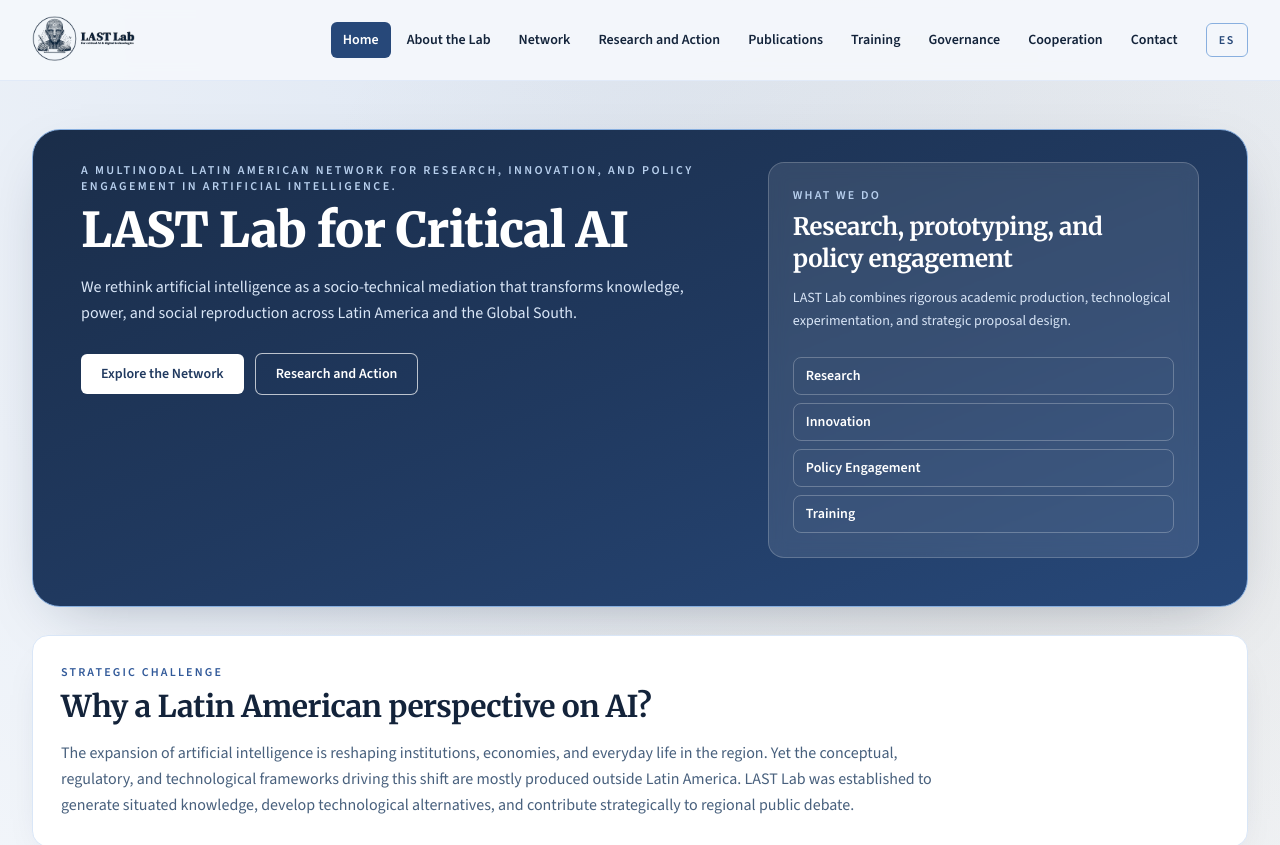
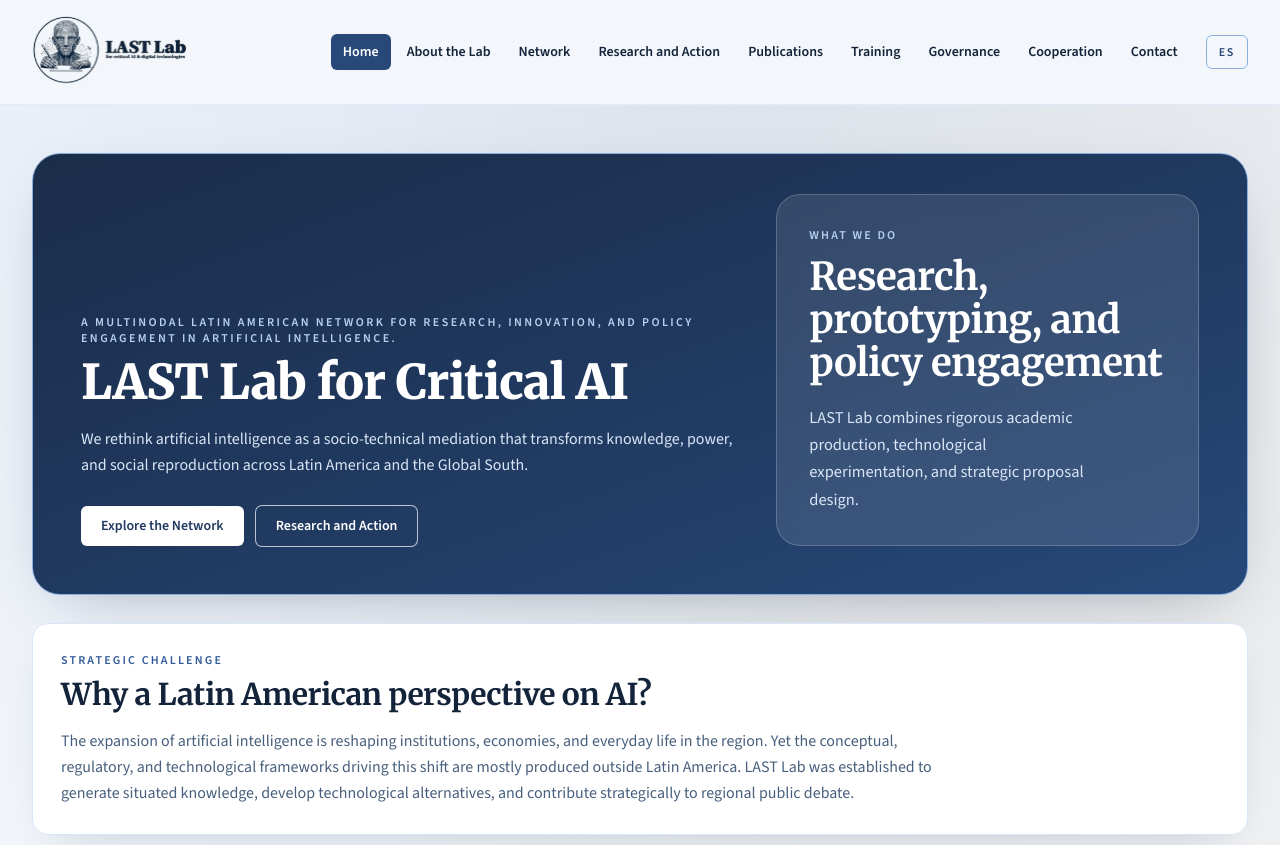
Before and after one commit to laslabcritical/lastlab, a Next.js app: page /en in a window 1280 px wide. Shown: the top 845 px of the page. Built offline with nearby package versions, Linux system fonts and the light colour scheme.

Commit message:
Se actualizó vista principal

```diff
--- a/src/components/layout/navbar.tsx
+++ b/src/components/layout/navbar.tsx
@@ -44,7 +44,7 @@
               alt="LAST Lab"
               width={1120}
               height={520}
-              className="h-11 w-auto max-w-[240px] sm:h-12 sm:max-w-[270px]"
+              className="h-14 w-auto max-w-[320px] sm:h-16 sm:max-w-[380px] lg:h-[4.5rem] lg:max-w-[460px]"
               priority
             />
           </Link>
--- a/src/components/pages/home-page.tsx
+++ b/src/components/pages/home-page.tsx
@@ -12,8 +12,8 @@
 export function HomePage({ locale, page }: HomePageProps) {
   return (
     <div className="grid gap-7">
-      <section className="reveal overflow-hidden rounded-[1.75rem] border border-brand-300 bg-gradient-to-br from-brand-900 via-brand-800 to-brand-700 px-8 pb-8 pt-6 text-white shadow-soft md:px-12 md:pb-12 md:pt-8">
-        <div className="grid gap-10 lg:grid-cols-[1.5fr_1fr] lg:items-start">
+      <section className="reveal overflow-hidden rounded-[1.75rem] border border-brand-300 bg-gradient-to-br from-brand-900 via-brand-800 to-brand-700 px-8 pb-10 pt-8 text-white shadow-soft md:px-12 md:pb-12 md:pt-10">
+        <div className="grid gap-8 lg:grid-cols-[1.55fr_1fr] lg:items-end lg:gap-10">
           <div>
             <p className="text-xs font-semibold uppercase tracking-[0.2em] text-brand-200">{page.hero.subtitle}</p>
             <h1 className="mt-3 max-w-3xl font-heading text-4xl font-black leading-tight md:text-5xl">
@@ -33,21 +33,10 @@
             </div>
           </div>
 
-          <div className="rounded-2xl border border-white/20 bg-white/10 p-6 backdrop-blur">
+          <div className="rounded-3xl border border-white/20 bg-white/10 p-7 backdrop-blur md:p-8 lg:ml-auto lg:max-w-[34rem]">
             <p className="text-xs font-semibold uppercase tracking-[0.18em] text-brand-200">{page.whatWeDo.eyebrow}</p>
-            <h2 className="mt-2 font-heading text-2xl font-bold">{page.whatWeDo.title}</h2>
-            <p className="mt-3 text-sm leading-relaxed text-brand-100">{page.whatWeDo.body}</p>
-
-            <div className="mt-6 grid gap-2">
-              {page.pillars.items.map((pillar) => (
-                <div
-                  key={pillar.title}
-                  className="rounded-lg border border-white/25 bg-brand-950/20 px-3 py-2 text-sm font-semibold text-white"
-                >
-                  {pillar.title}
-                </div>
-              ))}
-            </div>
+            <h2 className="mt-3 max-w-[16ch] font-heading text-[1.95rem] font-semibold leading-[1.12] tracking-[-0.012em] text-white md:text-[2.25rem] lg:text-[2.4rem]">{page.whatWeDo.title}</h2>
+            <p className="mt-5 max-w-[36ch] text-[0.98rem] leading-[1.65] text-brand-100 md:text-[1.03rem]">{page.whatWeDo.body}</p>
           </div>
         </div>
       </section>
```
